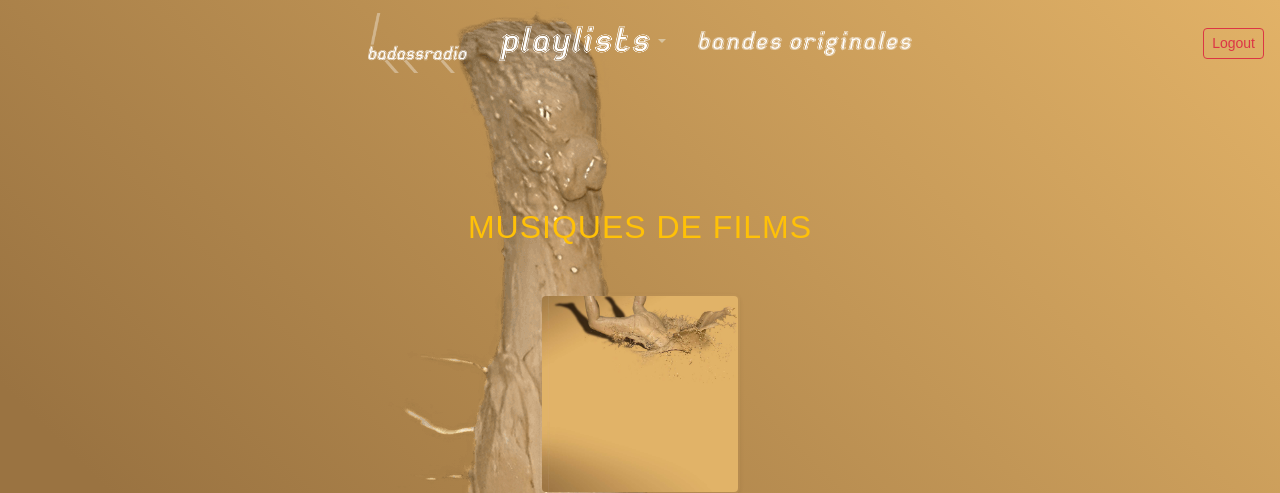
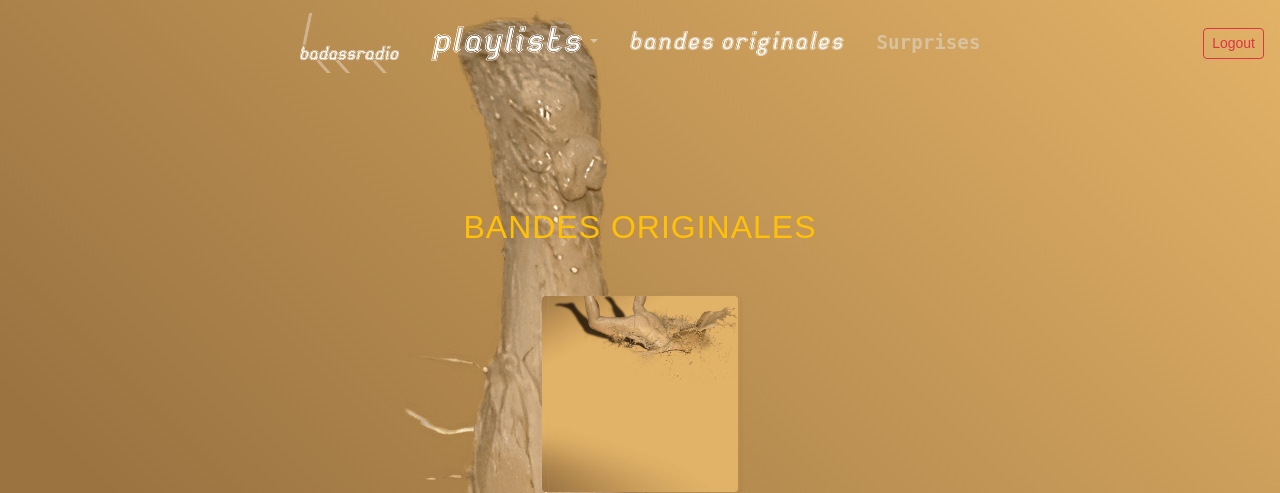
Before and after one commit to TomDouaud/testTom, a Django app: page /playlists/movie/ in a window 1280 px wide. Shown: the top 493 px of the page. Run offline with Django 5.2, Linux system fonts and the light colour scheme; a user stored in the database is signed in; data comes from the database, SQL or seed files in the repository; both versions use the stored data as it was after the commit.

Commit message:
Add 'mixtape' playlist type and Surprises tab
Co-authored-by: TomDouaud <124200637+TomDouaud@users.noreply.github.com>

```diff
--- a/blog/models.py
+++ b/blog/models.py
@@ -46,6 +46,7 @@ class Playlist(models.Model):
     TYPE_CHOICES = (
         ('basic', 'Basic Playlist'),
         ('movie', 'Movie Soundtrack (Slideshow)'),
+        ('mixtape', 'Mixtapes'),
     )
     title = models.CharField(max_length=200)
     description = models.TextField(blank=True)
--- a/templates/blog/base.html
+++ b/templates/blog/base.html
@@ -73,6 +73,11 @@
                             <img src="{% static 'img/BO.png' %}" alt="Bandes Originales" class="nav-image-link" style="height: 25px;">
                         </a>
                     </li>
+                    <li class="nav-item mx-3 d-flex align-items-center">
+                         <a class="nav-link p-0" href="{% url 'playlist_list' 'mixtape' %}" style="border: none; background: none; font-size: 1.2rem; font-weight: bold; font-family: monospace;">
+                            Surprises
+                        </a>
+                    </li>
                 </ul>
             </div>
             <div class="d-flex" style="position: absolute; right: 1rem;">
--- a/templates/blog/playlist_list.html
+++ b/templates/blog/playlist_list.html
@@ -2,11 +2,15 @@
 
 {% block content %}
 <div class="container mt-5 mb-5 pb-5">
-    <h2 class="text-center text-warning mb-5">
+    <h2 class="text-center text-warning mb-5" style="text-transform: uppercase;">
         {% if playlist_type == 'basic' %}
-            Playlists Classiques
+            Playlists
+        {% elif playlist_type == 'movie' %}
+            Bandes Originales
+        {% elif playlist_type == 'mixtape' %}
+            Surprises
         {% else %}
-            Musiques de Films
+            Musiques
         {% endif %}
     </h2>
 
```
Also changed, not shown: blog/migrations/0004_alter_playlist_playlist_type.py (added), db.sqlite3.
